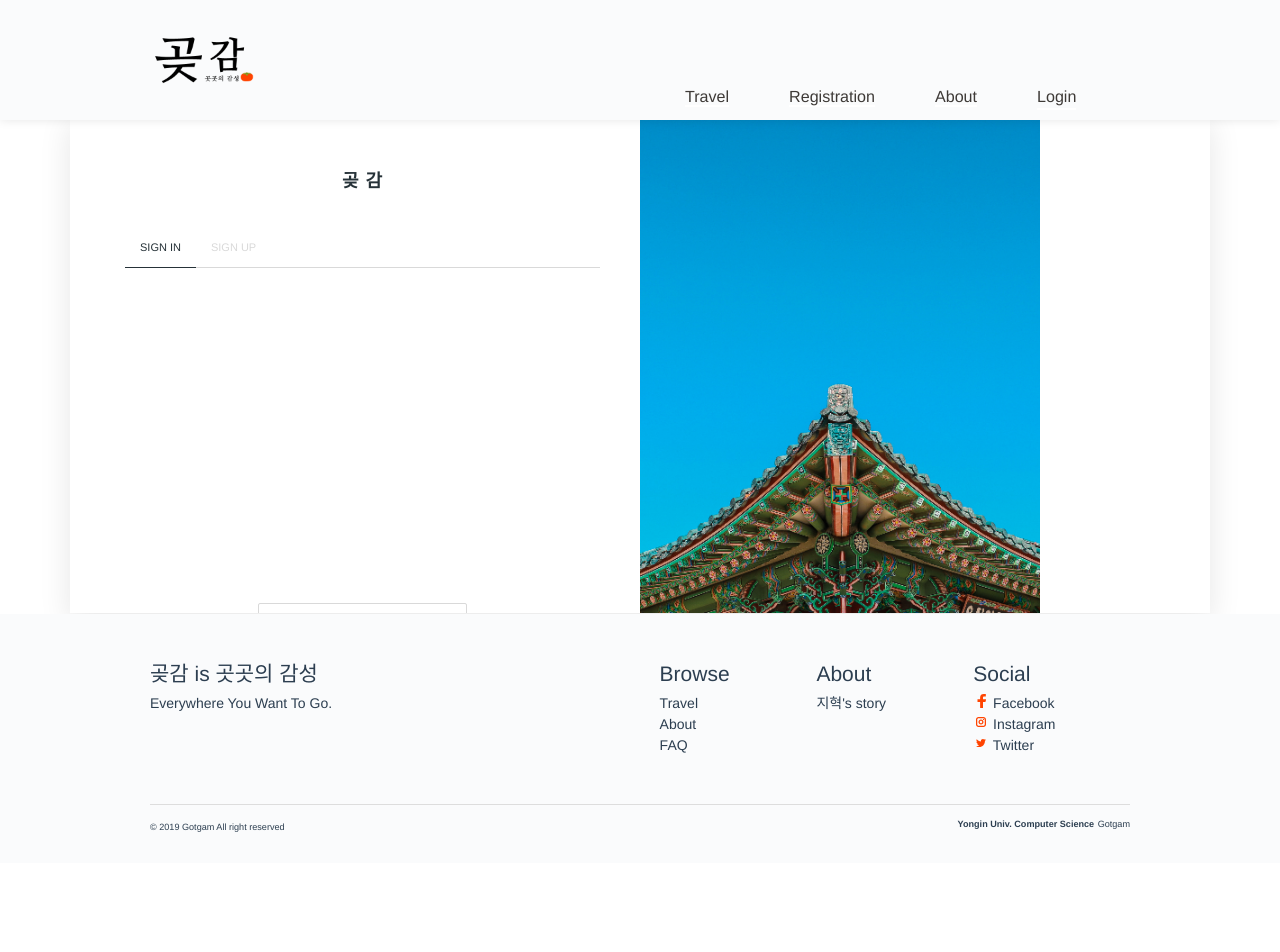
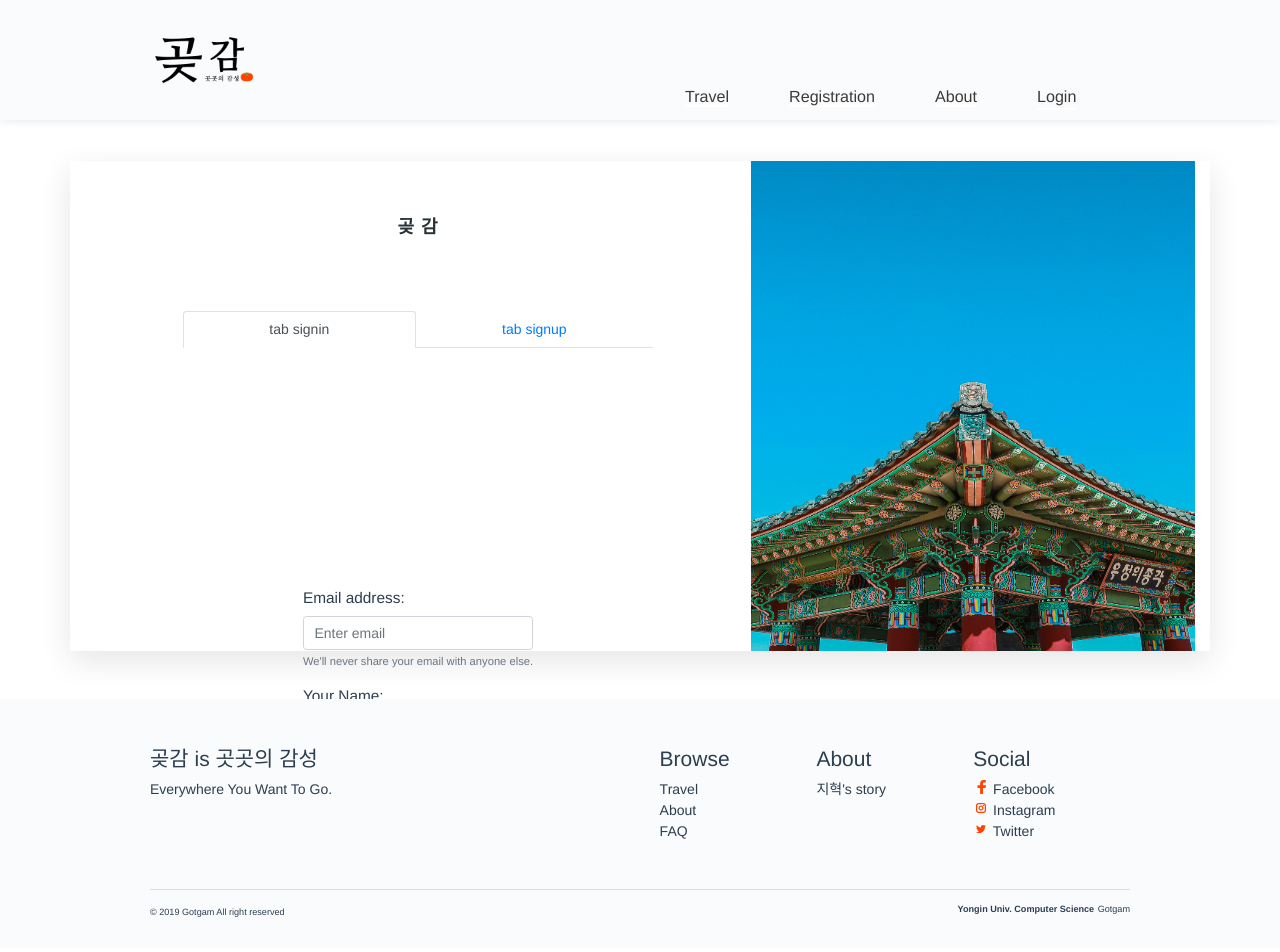
Before and after one commit to HyunYuJin/gotgam_pro, a Vue app in the folder frontend/: page /#/login in a window 1280 px wide. Shown: the top 952 px of the page. Before the commit the page ends 863 px from the top, so only its background shows below. Built offline with nearby package versions, Linux system fonts and the light colour scheme; what vue-image-upload-resize would draw is missing.

Commit message:
login page 수정

```diff
--- a/frontend/src/components/login.vue
+++ b/frontend/src/components/login.vue
@@ -1,90 +1,194 @@
 <template>
-  <section class="container">
+<div class="wrap4">
+  <b-container class="login_inner_wrap">
     <article class="half">
       <h1>곶감</h1>
-      <div class="tabs">
-        <span class="tab signin active"><a href="#signin">Sign in</a></span>
-        <span class="tab signup"><a href="#signup">Sign up</a></span>
-      </div>
       <div class="content">
-        <div class="signin-cont cont">
-          <form action="#" method="post" enctype="multipart/form-data">
-            <input type="id" name="id" id="id" class="inpt" required="required" placeholder="Your Id">
-            <label for="id">Your Id</label>
-            <input type="password" name="password" id="password" class="inpt" required="required"
-              placeholder="Your password">
-            <label for="password">Your password</label>
-            <input type="checkbox" id="remember" class="checkbox" checked>
-            <label for="remember">Remember me</label>
-            <div class="submit-wrap">
-              <input type="submit" value="Sign in" class="submit">
-              <a href="#" class="more">Forgot your password?</a>
-            </div>
-          </form>
-        </div>
-        <div class="signup-cont cont">
-          <form action="#" method="post" enctype="multipart/form-data">
-            <input type="text" name="name" id="name" class="inpt" required="required" placeholder="Your name">
-            <label for="name">Your name</label>
-            <input type="email" name="email" id="email" class="inpt" required="required" placeholder="Your email">
-            <label for="email">Your email</label>
-            <input type="text" name="id" id="id" class="inpt" required="required" placeholder="Your id">
-            <label for="id">Your id</label>
-            <input type="password" name="password" id="password" class="inpt" required="required"
-              placeholder="Your password">
-            <label for="password">Your password</label>
-            <div class="submit-wrap">
-              <input type="submit" value="Sign up" class="submit">
-              <a href="#" class="more">Terms and conditions</a>
-            </div>
-          </form>
-        </div>
+          <b-tabs fill>
+            <b-tab title="tab signin" active>
+              <div class="signin-cont cont">
+                <b-form @submit="onSubmit" @reset="onReset" v-if="show">
+                  <b-form-group
+                    id="input-group-1"
+                    label="Email address:"
+                    label-for="input-1"
+                    description="We'll never share your email with anyone else."
+                  >
+                    <b-form-input
+                      id="input-1"
+                      v-model="form.email"
+                      type="email"
+                      required
+                      placeholder="Enter email"
+                    ></b-form-input>
+                  </b-form-group>
+
+                  <b-form-group id="input-group-2" label="Your Name:" label-for="input-2">
+                    <b-form-input
+                      id="input-2"
+                      v-model="form.name"
+                      required
+                      placeholder="Enter name"
+                    ></b-form-input>
+                  </b-form-group>
+
+                  <b-form-group id="input-group-3" label="Food:" label-for="input-3">
+                    <b-form-select
+                      id="input-3"
+                      v-model="form.food"
+                      :options="foods"
+                      required
+                    ></b-form-select>
+                  </b-form-group>
+
+                  <b-form-group id="input-group-4">
+                    <b-form-checkbox-group v-model="form.checked" id="checkboxes-4">
+                      <b-form-checkbox value="me">Check me out</b-form-checkbox>
+                    </b-form-checkbox-group>
+                  </b-form-group>
+
+                  <b-button type="submit" variant="primary">Submit</b-button>
+                  <b-button type="reset" variant="danger">Reset</b-button>
+                </b-form>
+              </div>
+            </b-tab>
+            <b-tab title="tab signup">
+              <div class="signup-cont cont">
+                <b-form @submit="onSubmit" @reset="onReset" v-if="show">
+                  <b-form-group
+                    id="input-group-1"
+                    label="Email address:"
+                    label-for="input-1"
+                    description="We'll never share your email with anyone else."
+                  >
+                    <b-form-input
+                      id="input-1"
+                      v-model="form.email"
+                      type="email"
+                      required
+                      placeholder="Enter email"
+                    ></b-form-input>
+                  </b-form-group>
+
+                  <b-form-group id="input-group-2" label="Your Name:" label-for="input-2">
+                    <b-form-input
+                      id="input-2"
+                      v-model="form.name"
+                      required
+                      placeholder="Enter name"
+                    ></b-form-input>
+                  </b-form-group>
+
+                  <b-form-group id="input-group-3" label="Food:" label-for="input-3">
+                    <b-form-select
+                      id="input-3"
+                      v-model="form.food"
+                      :options="foods"
+                      required
+                    ></b-form-select>
+                  </b-form-group>
+
+                  <b-form-group id="input-group-4">
+                    <b-form-checkbox-group v-model="form.checked" id="checkboxes-4">
+                      <b-form-checkbox value="me">Check me out</b-form-checkbox>
+                    </b-form-checkbox-group>
+                  </b-form-group>
+
+                  <b-button type="submit" variant="primary">Submit</b-button>
+                  <b-button type="reset" variant="danger">Reset</b-button>
+                </b-form>
+              </div>
+            </b-tab>
+          </b-tabs>
       </div>
     </article>
-    <div class="half bg"></div>
-  </section>
-
+    <div class="half bg">
+      <img src="../assets/back.jpg" />
+    </div>
+  </b-container>
+</div>
 </template>
 
 <script>
-  export default {
-
+export default {
+    data() {
+      return {
+        form: {
+          email: '',
+          name: '',
+          food: null,
+          checked: []
+        },
+        foods: [{ text: 'Select One', value: null }, 'Carrots', 'Beans', 'Tomatoes', 'Corn'],
+        show: true
+      }
+    },
+    methods: {
+      onSubmit(evt) {
+        evt.preventDefault()
+        alert(JSON.stringify(this.form))
+      },
+      onReset(evt) {
+        evt.preventDefault()
+        // Reset our form values
+        this.form.email = ''
+        this.form.name = ''
+        this.form.food = null
+        this.form.checked = []
+        // Trick to reset/clear native browser form validation state
+        this.show = false
+        this.$nextTick(() => {
+          this.show = true
+        })
+      }
+    }
   }
 </script>
 
 <style>
-  * {
-    -moz-box-sizing: border-box;
-    -webkit-box-sizing: border-box;
+  .wrap4 {
+    /* max-width: 800px; */
+    width: 100%;
+    margin: 0 auto;
+    padding: 3.4rem 0;
     box-sizing: border-box;
+    position: relative;
   }
 
-  .container {
+  .login_inner_wrap {
+    height: 35rem;
     position: relative;
-    overflow: hidden;
-    width: 700px;
-    height: 500px;
-    margin: 80px auto 0;
-    background-color: #ffffff;
-    -moz-box-shadow: rgba(0, 0, 0, 0.1) 0px 10px 30px;
-    -webkit-box-shadow: rgba(0, 0, 0, 0.1) 0px 10px 30px;
+    background-color: #fff;
     box-shadow: rgba(0, 0, 0, 0.1) 0px 10px 30px;
+    padding: 0;
   }
 
-  .container .half {
-    float: left;
-    width: 50%;
-    height: 100%;
-    padding: 58px 40px 0;
+  .login_inner_wrap::after {
+    content: '';
+    display: table;
+    clear: both;
   }
 
-  .container .half.bg {
-    background-image: url("../assets/back.jpg");
-    background-size: 400px;
-    background-repeat: no-repeat;
+  .login_inner_wrap .half {
+    width: 60%;
+    height: 100%;
+    padding: 4rem 7rem;
+    float: left;
   }
 
-  .container h1 {
+  .login_inner_wrap .half.bg {
+    width: 40%;
+    padding: 0;
+    float: left;
+  }
+
+  .login_inner_wrap .half.bg img {
+    display: inline-block;
+    width: 100%;
+    height: 100%;
+  }
+
+  .login_inner_wrap h1 {
     font-size: 18px;
     font-weight: 700;
     margin-bottom: 23px;
@@ -95,27 +199,24 @@
     color: #263238;
   }
 
-  .container .tabs {
+  .login_inner_wrap .tabs {
     width: 100%;
     margin-bottom: 29px;
     border-bottom: 1px solid #d9d9d9;
   }
 
-  .container .tabs .tab {
+  .login_inner_wrap .tabs .tab {
     display: inline-block;
     margin-bottom: -1px;
     padding: 20px 15px 10px;
     cursor: pointer;
     letter-spacing: 0;
     border-bottom: 1px solid #d9d9d9;
-    -moz-user-select: -moz-none;
-    -ms-user-select: none;
-    -webkit-user-select: none;
     user-select: none;
     transition: all 0.1s ease-in-out;
   }
 
-  .container .tabs .tab a {
+  .login_inner_wrap .tabs .tab a {
     font-size: 11px;
     text-decoration: none;
     text-transform: uppercase;
@@ -123,202 +224,41 @@
     transition: all 0.1s ease-in-out;
   }
 
-  .container .tabs .tab.active a,
-  .container .tabs .tab:hover a {
+  .login_inner_wrap .tabs .tab.active a,
+  .login_inner_wrap .tabs .tab:hover a {
     color: #263238;
   }
 
-  .container .tabs .tab.active {
+  .login_inner_wrap .tabs .tab.active {
     border-bottom: 1px solid #263238;
   }
 
-  .container .content form {
+  .login_inner_wrap .content form {
     position: relative;
-    height: 287px;
   }
 
-  .container .content label:first-of-type,
-  .container .content input:first-of-type,
-  .container .content .more:first-of-type {
-    -moz-animation: slideIn 0.4s cubic-bezier(0.37, 0.82, 0.2, 1);
-    -webkit-animation: slideIn 0.4s cubic-bezier(0.37, 0.82, 0.2, 1);
+  .login_inner_wrap .content label:first-of-type,
+  .login_inner_wrap .content input:first-of-type,
+  .login_inner_wrap .content .more:first-of-type {
     animation: slideIn 0.4s cubic-bezier(0.37, 0.82, 0.2, 1);
   }
 
-  .container .content label:nth-of-type(2),
-  .container .content input:nth-of-type(2),
-  .container .content .more:nth-of-type(2) {
-    -moz-animation: slideIn 0.5s cubic-bezier(0.37, 0.82, 0.2, 1);
-    -webkit-animation: slideIn 0.5s cubic-bezier(0.37, 0.82, 0.2, 1);
+  .login_inner_wrap .content label:nth-of-type(2),
+  .login_inner_wrap .content input:nth-of-type(2),
+  .login_inner_wrap .content .more:nth-of-type(2) {
     animation: slideIn 0.5s cubic-bezier(0.37, 0.82, 0.2, 1);
   }
 
-  .container .content label:nth-of-type(3),
-  .container .content input:nth-of-type(3),
-  .container .content .more:nth-of-type(3) {
-    -moz-animation: slideIn 0.6s cubic-bezier(0.37, 0.82, 0.2, 1);
-    -webkit-animation: slideIn 0.6s cubic-bezier(0.37, 0.82, 0.2, 1);
+  .login_inner_wrap .content label:nth-of-type(3),
+  .login_inner_wrap .content input:nth-of-type(3),
+  .login_inner_wrap .content .more:nth-of-type(3) {
     animation: slideIn 0.6s cubic-bezier(0.37, 0.82, 0.2, 1);
   }
 
-  .container .content label:nth-of-type(4),
-  .container .content input:nth-of-type(4),
-  .container .content .more:nth-of-type(3) {
-    -moz-animation: slideIn 0.7s cubic-bezier(0.37, 0.82, 0.2, 1);
-    -webkit-animation: slideIn 0.7s cubic-bezier(0.37, 0.82, 0.2, 1);
+  .login_inner_wrap .content label:nth-of-type(4),
+  .login_inner_wrap .content input:nth-of-type(4),
+  .login_inner_wrap .content .more:nth-of-type(3) {
     animation: slideIn 0.7s cubic-bezier(0.37, 0.82, 0.2, 1);
-  }
-
-  .container .content label {
-    font-size: 12px;
-    color: #263238;
-    -moz-user-select: -moz-none;
-    -ms-user-select: none;
-    -webkit-user-select: none;
-    user-select: none;
-  }
-
-  .container .content label:not([for='remember']) {
-    display: none;
-  }
-
-  .container .content input.inpt {
-    font-size: 14px;
-    display: block;
-    width: 100%;
-    height: 42px;
-    margin-bottom: 12px;
-    padding: 16px 13px;
-    color: #999999;
-    border: 1px solid #d9d9d9;
-    background: transparent;
-    -moz-border-radius: 2px;
-    -webkit-border-radius: 2px;
-    border-radius: 2px;
-  }
-
-  .container .content input.inpt::-webkit-input-placeholder {
-    font-size: 14px;
-    color: #999999;
-    font-family: 'Lato', sans-serif;
-  }
-
-  .container .content input.inpt:-moz-placeholder {
-    font-size: 14px;
-    color: #999999;
-    font-family: 'Lato', sans-serif;
-  }
-
-  .container .content input.inpt::-moz-placeholder {
-    font-size: 14px;
-    color: #999999;
-    font-family: 'Lato', sans-serif;
-  }
-
-  .container .content input.inpt:-ms-input-placeholder {
-    font-size: 14px;
-    color: #999999;
-    font-family: 'Lato', sans-serif;
-  }
-
-  .container .content input.inpt:focus {
-    border-color: #999999;
-  }
-
-  .container .content input.submit {
-    font-size: 12px;
-    line-height: 42px;
-    display: block;
-    width: 100%;
-    height: 42px;
-    cursor: pointer;
-    /* vertical-align: middle; */
-    letter-spacing: 2px;
-    text-transform: uppercase;
-    color: #263238;
-    border: 1px solid #263238;
-    background: transparent;
-    -moz-border-radius: 2px;
-    -webkit-border-radius: 2px;
-    border-radius: 2px;
-  }
-
-  .container .content input.submit:hover {
-    background-color: #263238;
-    color: #ffffff;
-    -moz-transition: all 0.2s;
-    -o-transition: all 0.2s;
-    -webkit-transition: all 0.2s;
-    transition: all 0.2s;
-  }
-
-  .container .content input:focus {
-    outline: none;
-  }
-
-  .container .content .checkbox {
-    margin-top: 4px;
-    overflow: hidden;
-    clip: rect(0 0 0 0);
-    width: 0;
-    height: 0;
-    margin: 17px -1px;
-    padding: 0;
-    border: 0;
-  }
-
-  .container .content .checkbox+label {
-    vertical-align: middle;
-    display: inline-block;
-    width: 50%;
-  }
-
-  .container .content .checkbox+label:before {
-    content: "\A";
-    color: #999999;
-    font-family: Verdana;
-    font-weight: bold;
-    font-size: 8px;
-    line-height: 10px;
-    text-align: center;
-    display: inline-block;
-    vertical-align: middle;
-    position: relative;
-    -moz-border-radius: 2px;
-    -webkit-border-radius: 2px;
-    border-radius: 2px;
-    background: transparent;
-    border: 1px solid #d9d9d9;
-    width: 11px;
-    height: 11px;
-    margin: -2px 8px 0 0;
-  }
-
-  .container .content .checkbox:checked+label:before {
-    content: "✓";
-  }
-
-  .container .content .submit-wrap {
-    position: absolute;
-    bottom: 0;
-    width: 100%;
-  }
-
-  .container .content .submit-wrap a {
-    font-size: 12px;
-    display: block;
-    margin-top: 20px;
-    text-align: center;
-    text-decoration: none;
-    color: #999999;
-  }
-
-  .container .content .submit-wrap a:hover {
-    text-decoration: underline;
-  }
-
-  .container .content .signup-cont {
-    display: none;
   }
 
   @keyframes slideIn {
--- a/frontend/src/components/registration.vue
+++ b/frontend/src/components/registration.vue
@@ -217,11 +217,13 @@ export default {
 
             selected: null,
             options: [
-                { value: null, text: 'Please select an option' },
-                { value: 'a', text: 'This is First option' },
-                { value: 'b', text: 'Selected Option' },
-                { value: { C: '3PO' }, text: 'This is an option with object value' },
-                { value: 'd', text: 'This one is disabled', disabled: true }
+                { value: null, text: '날씨를 선택해주세요.', disabled: true },
+                { value: 'sunny', text: '맑음' },
+                { value: 'rainy', text: '비' },
+                { value: 'cloud', text: '흐림' },
+                { value: 'wind', text: '바람', },
+                { value: 'cold', text: '추움', },
+                { value: 'hot', text: '더움', }
             ]
         }
     },
```
